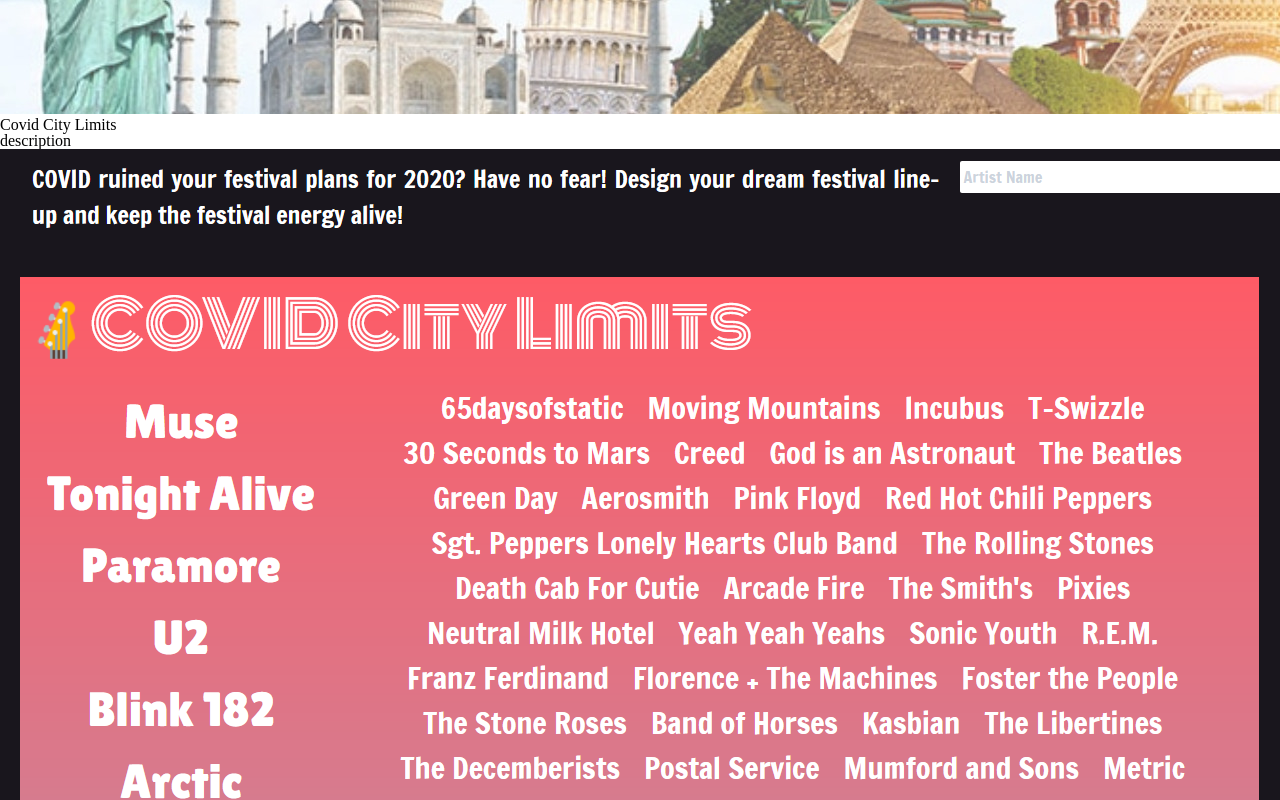
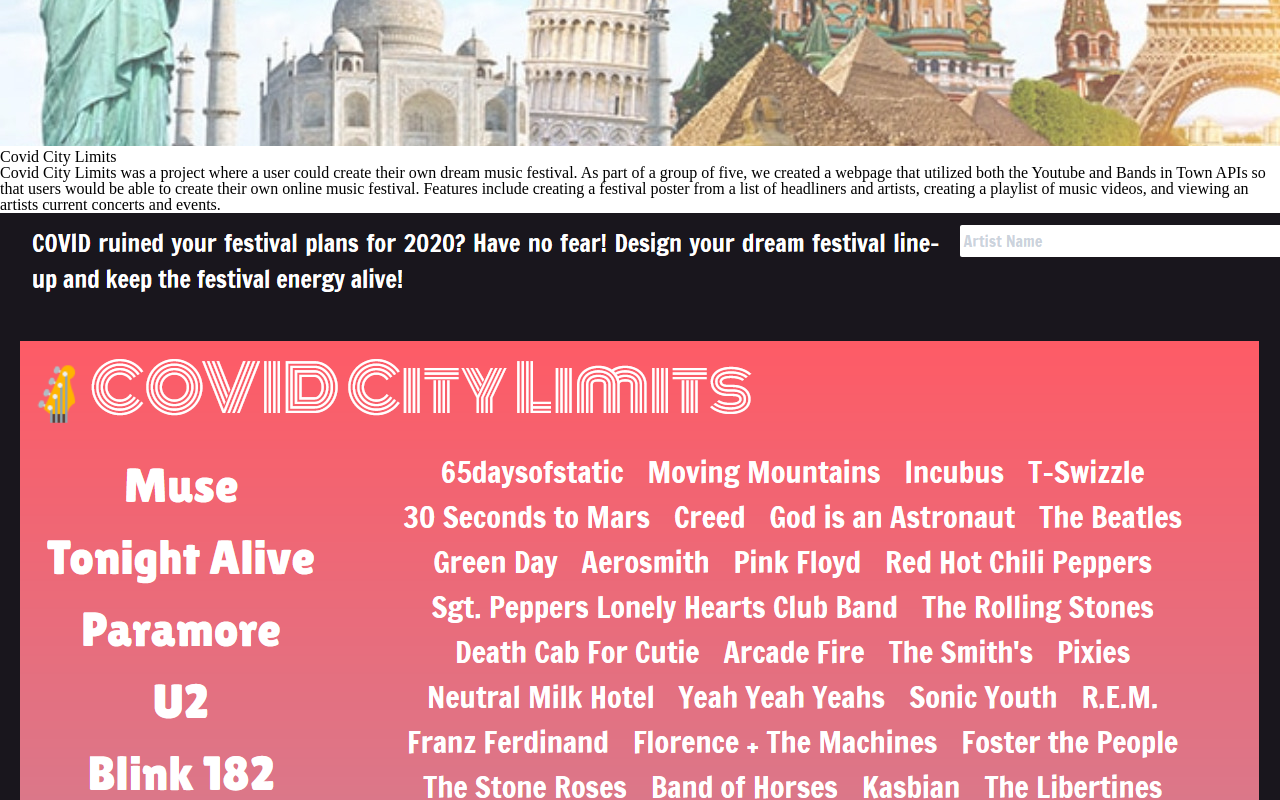
Before and after one commit to nbur4556/react-portfolio, a React (Create React App) app: page /portfolio in a window 1280 px wide. Shown: the part 960-1760 px from the top of the page. Built offline with nearby package versions, Linux system fonts and the light colour scheme.

Commit message:
includes full descriptions

```diff
--- a/src/pages/Portfolio.js
+++ b/src/pages/Portfolio.js
@@ -13,31 +13,31 @@ import imgCodeRefactor from '../assets/images/project-main-code-refactor.jpg';
 const projects = [
     {
         title: "Bucket Budget",
-        description: "description",
+        description: "Bucket Budget is a project built with a group of four, which allows a user to plan and budget for a trip or vacation. My role in the group was the head for backend development, so I was in charge of creating the server, and creating an api that worked with Triposo and our own back end database. The project had a need to remember user information in order to save and load their trips. For this, I was able to integrate Google's sign in API. This was chosen to remove the liability of saving passwords, while still giving our users all the benefits of having an account and saving information to our database.",
         image: imgBucketBudget,
         imageAlt: "Bucket Budget Homepage"
     },
     {
         title: "Covid City Limits",
-        description: "description",
+        description: "Covid City Limits was a project where a user could create their own dream music festival. As part of a group of five, we created a webpage that utilized both the Youtube and Bands in Town APIs so that users would be able to create their own online music festival. Features include creating a festival poster from a list of headliners and artists, creating a playlist of music videos, and viewing an artists current concerts and events.",
         image: imgCovidCity,
         imageAlt: "Covid City Limits Homepage"
     },
     {
         title: "Weather Dashboard",
-        description: "description",
+        description: "The Weather Dashboard uses Open Weather API to display data on current weather and five day forecast for a given location. The application takes advantage of local storage to save a history of searched cities, which allows for easily selecting a previous searched city.",
         image: imgWeatherDash,
         imageAlt: "Weather Dashboard Homepage"
     },
     {
         title: "Workday Scheduler",
-        description: "description",
+        description: "The workday scheduler application can be used to store tasks throughout the day. The UI updates in real time, and takes advantage of local storage to save the users schedule to their device. Moment JS is used to incorporate dates and times.",
         image: imgWorkScheduler,
         imageAlt: "Workday Scheduler Homepage"
     },
     {
         title: "Code Refactor",
-        description: "description",
+        description: "In the code refactor project, I took an existing web site and made it accessible. To achieve this, first I used semantic HTML to make sure it could be crawled and parsed by a variety of browsers. I made sure each image had an alt attribute, and finally I tweaked the colors to better support low vision and color blindness.",
         image: imgCodeRefactor,
         imageAlt: "Code Refactor Homepage"
     }
@@ -47,8 +47,6 @@ const Portfolio = () => {
 
     return (
         <section className="portfolio-page">
-            Portfolio
-
             {projects.map((project, index) => {
                 return <ProjectPreview
                     key={index}
```
